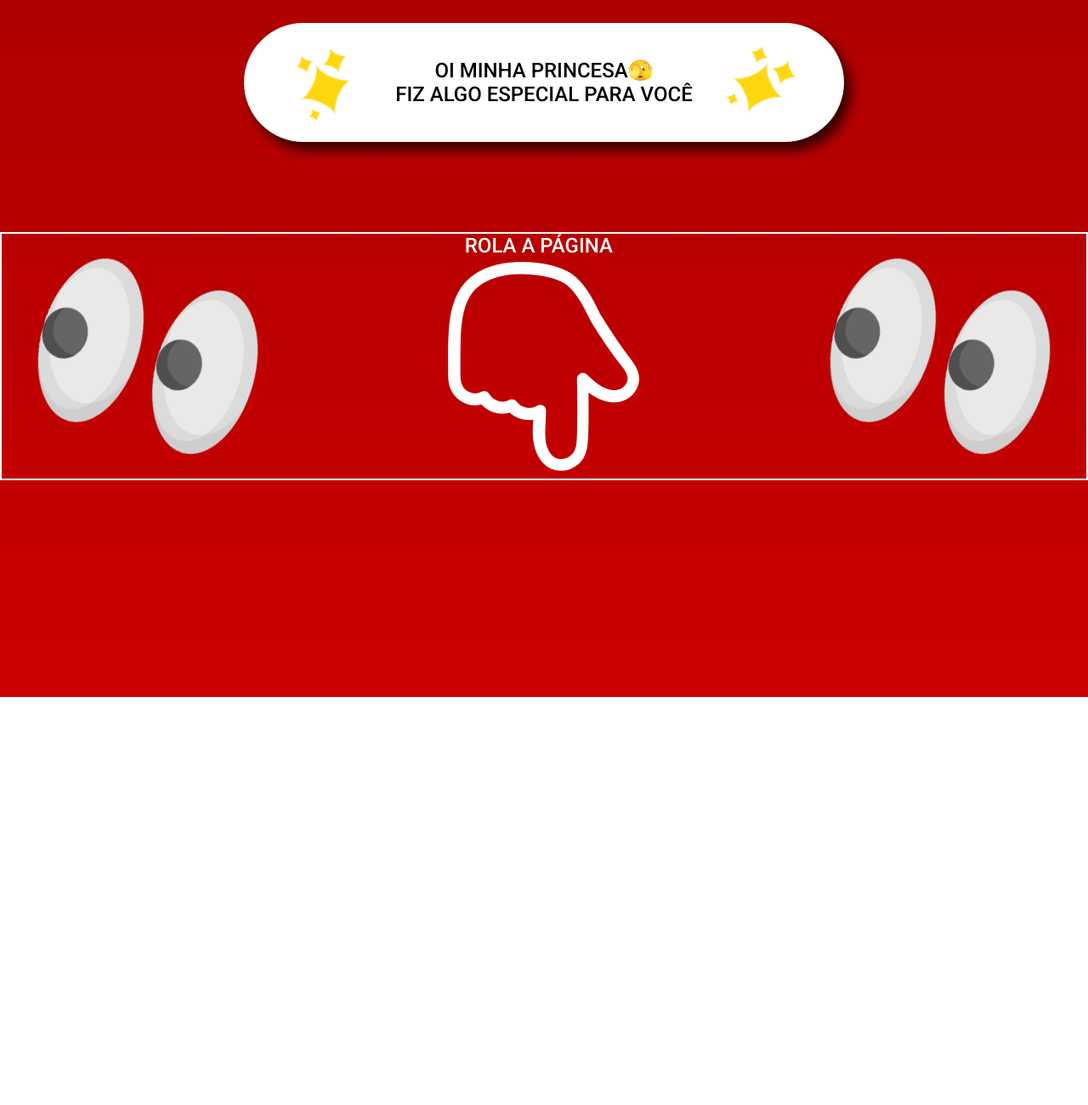
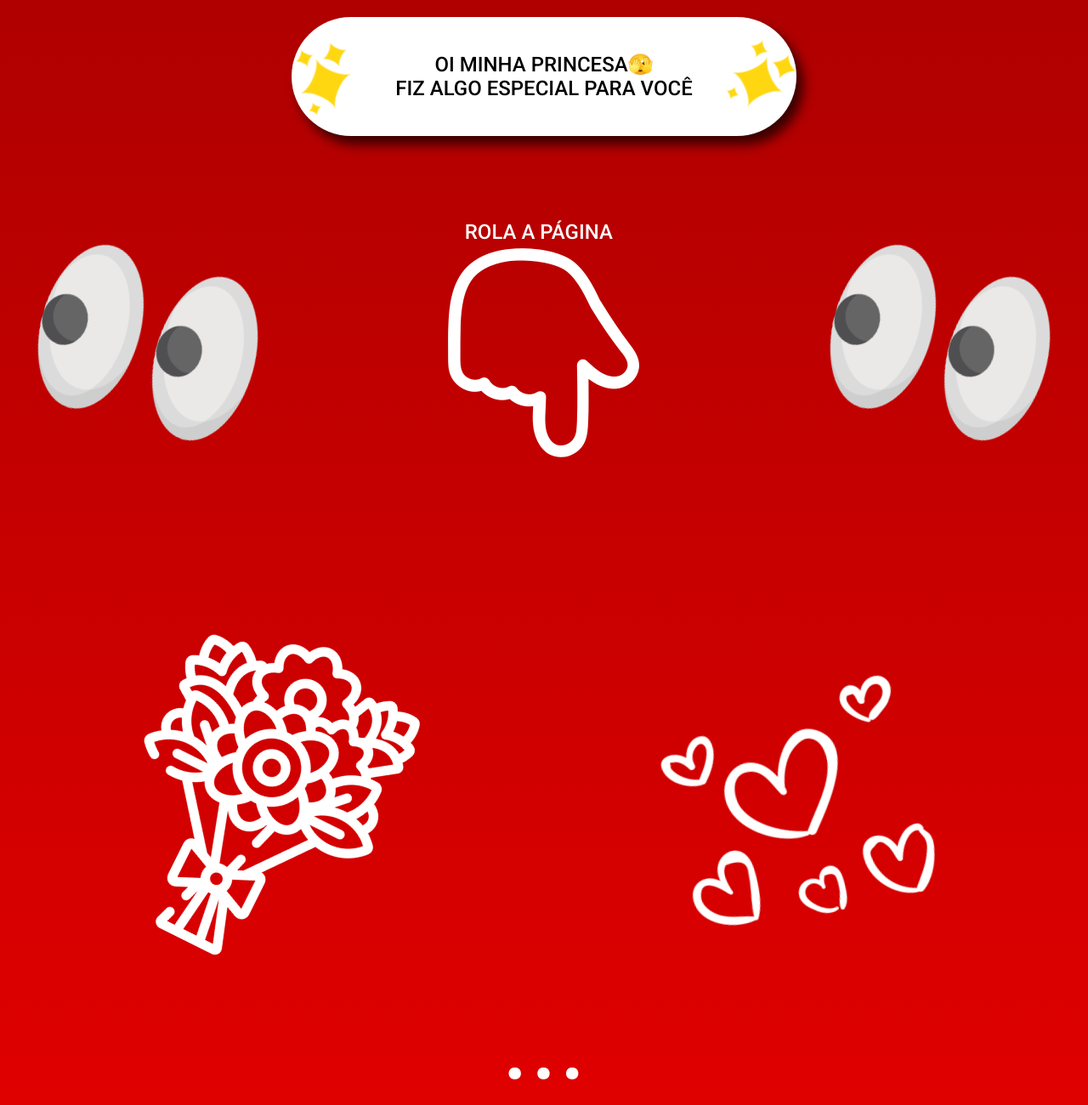
Before and after one commit to Pedin69/Presente, a plain HTML site: page index.html in a window 1280 px wide. Shown: the part 20-1320 px from the top of the page at 85% size. Before the commit the page ends 840 px from the top, so only its background shows below. Drawn offline with Linux system fonts and the light colour scheme.

Commit message:
four commit

```diff
--- a/index.html
+++ b/index.html
@@ -21,7 +21,7 @@
 
 <body>
 
-
+    <!-- COLOCAR UMA MUSICA DE FUNDO -->
     <div class="top">
         <!-- <img id="img-left" src="./image/icons/estrela.png" alt="EU TE AMOOOOO"> -->
 
@@ -50,6 +50,12 @@
 
     </div>
 
+    <div class="img-01">
+        <img id="bouquet" src="./image/icons/buque-de-flores.png" alt="EU TE AMOOOOO">
+        <img id="hearts" src="./image/icons/ame.png" alt="EU TE AMOOOOO">
+    </div>
+
+    <p id="three-points">...</p>
 
 </body>
 
--- a/style.css
+++ b/style.css
@@ -11,7 +11,7 @@ body {
     background-size: 100% 500%;
     animation: gradient-conteiner 3s infinite alternate;
 }
-/*EFECT GRADIENT*/
+            /*EFECT GRADIENT*/
 @keyframes gradient-conteiner {
     0% {
         background-position-y: 0%;
@@ -26,42 +26,36 @@ body * {
 }
 
 
-/*TOP*/
-.top {
+            /*TOP*/
+body .top {
     display: flex;
-    /* width: 100%; */
-    height: 154px;
-    /* border: 2px solid white; */
-    /* gap: 90px; */
+    width: 100%;
+    text-align: center;
+    /* align-items: center;
+    justify-content: center; */
 
 
-    align-items: center;
-    justify-content: center;
-    margin: auto;
-
-    margin-top: 40px;
 }
-/* .top #img-left {
-    transform: rotate(21.43deg);
-}
-.top #img-right {
-    transform: rotate(-21.43deg);
-} */
 .top #text-initial {
     display: flex;
-    width: 706px;
+
+    /* width: 706px; */
     height: 140px;
     border-radius: 1000px;
     align-items: center;
     justify-content: center;
     gap: 42px;
+    align-items: center;
+    justify-content: center;
 
+    background: white;
+
+    margin-top: 40px;
 
     -webkit-box-shadow: 8px 10px 14px 0px rgba(0,0,0,0.7);
     -moz-box-shadow: 8px 10px 14px 0px rgba(0,0,0,0.7);
     box-shadow: 8px 10px 14px 0px rgba(0,0,0,0.7);
 
-    background: white;
 }
 .top p {
     font-size: 24px;
@@ -85,9 +79,9 @@ body * {
     transform: rotate(21.43deg);
 }
 
-
+            /* ROLAR A PÁGINA */
 .scroll-page{
-    border: 2px solid white;
+    /* border: 2px solid white; */
     width: 100%;
     display: flex;
     justify-content: center;
@@ -100,11 +94,6 @@ body * {
 
     transform: rotate(15.63deg);
 }
-/* .scroll-page #dedo{
-    margin-left: 209.51px;
-
-
-} */
 .scroll-page p{
     margin-left: 35px;
     color: white;
@@ -117,3 +106,42 @@ body * {
 
     transform: rotate(15.63deg);
 }
+
+
+            /* IMAGENS 01 */
+.img-01{
+    /* border: 2px solid white; */
+    /* display: flex; */
+    /* height: 384px; */
+    margin-top: 165px;
+    /* justify-content: center; */
+    /* align-items: center; */
+}
+.img-01 #bouquet{
+    width: 384px;
+    transform: rotate(26.49deg);
+    margin-left: 150px;
+    margin-top: 50px;
+}
+.img-01 #hearts{
+    width: 300px;
+
+    margin-left: 250px;
+    margin-bottom: 50px;
+
+    transform: rotate(-9.98deg);
+}
+
+body #three-points {
+    color: white;
+    font-size: 128px;
+    text-align: center;
+}
+
+@media (min-width: 700px){
+    .top{
+        align-items: center;
+        justify-content: center;
+        margin: auto;
+    }
+}
```
